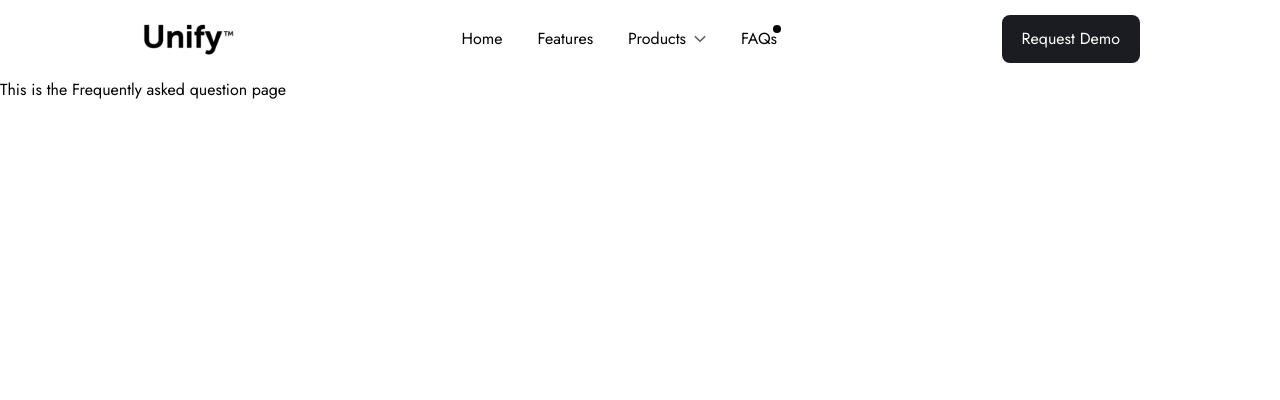
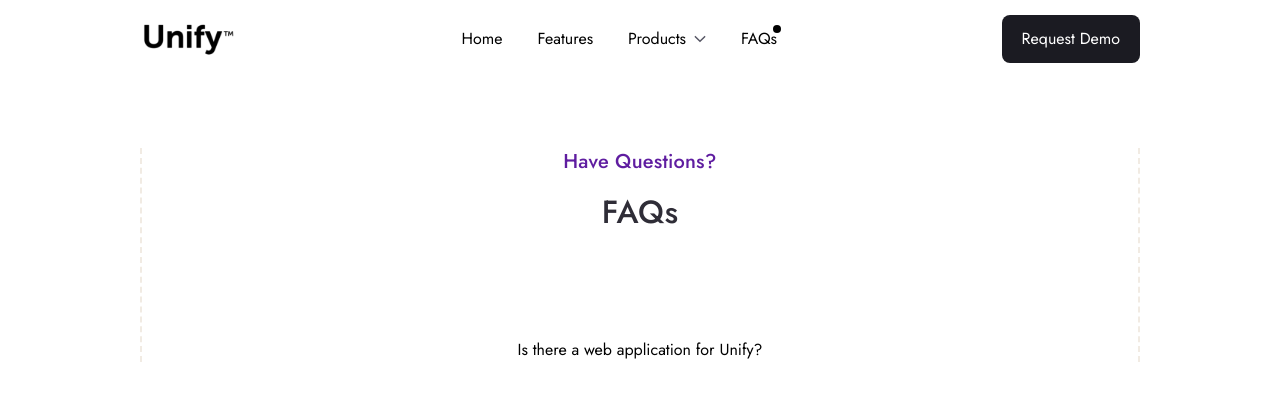
Before and after one commit to geekmaros/unify, a Vue app: page /faqs in a window 1280 px wide. Shown: the top 400 px of the page. Built offline with nearby package versions, Linux system fonts and the light colour scheme.

Commit message:
feature/ created layout for the Faq page

```diff
--- a/src/views/FaqsView.vue
+++ b/src/views/FaqsView.vue
@@ -1,3 +1,14 @@
 <template>
-    <h1>This is the Frequently asked question page</h1>
+    <section class="faq mx-140px text-center border-x-2 border-unify-beige border-dashed">
+        <h2 class="text-xl text-unify-purple-300 leading-140 tracking-0.01 font-medium mt-70px ">Have Questions?</h2>
+        <h1 class="text-32px text-unify-dark-300 font-medium tracking-0.01 mt-3">FAQs</h1>
+
+        <section class="accordion mt-102px">
+            <div>
+                <div class="question">
+                    <h3>Is there a web application for Unify?</h3>
+                </div>
+            </div>
+        </section>
+    </section>
 </template>
--- a/tailwind.config.js
+++ b/tailwind.config.js
@@ -45,6 +45,7 @@ module.exports = {
         "157px": "9.8125rem",
         "140px": "8.75rem",
         "122px": "7.625rem",
+        "102px": "6.375rem",
         "70px": "4.4rem",
         "35px": "2.188rem",
         "30px": "1.875rem",
```
